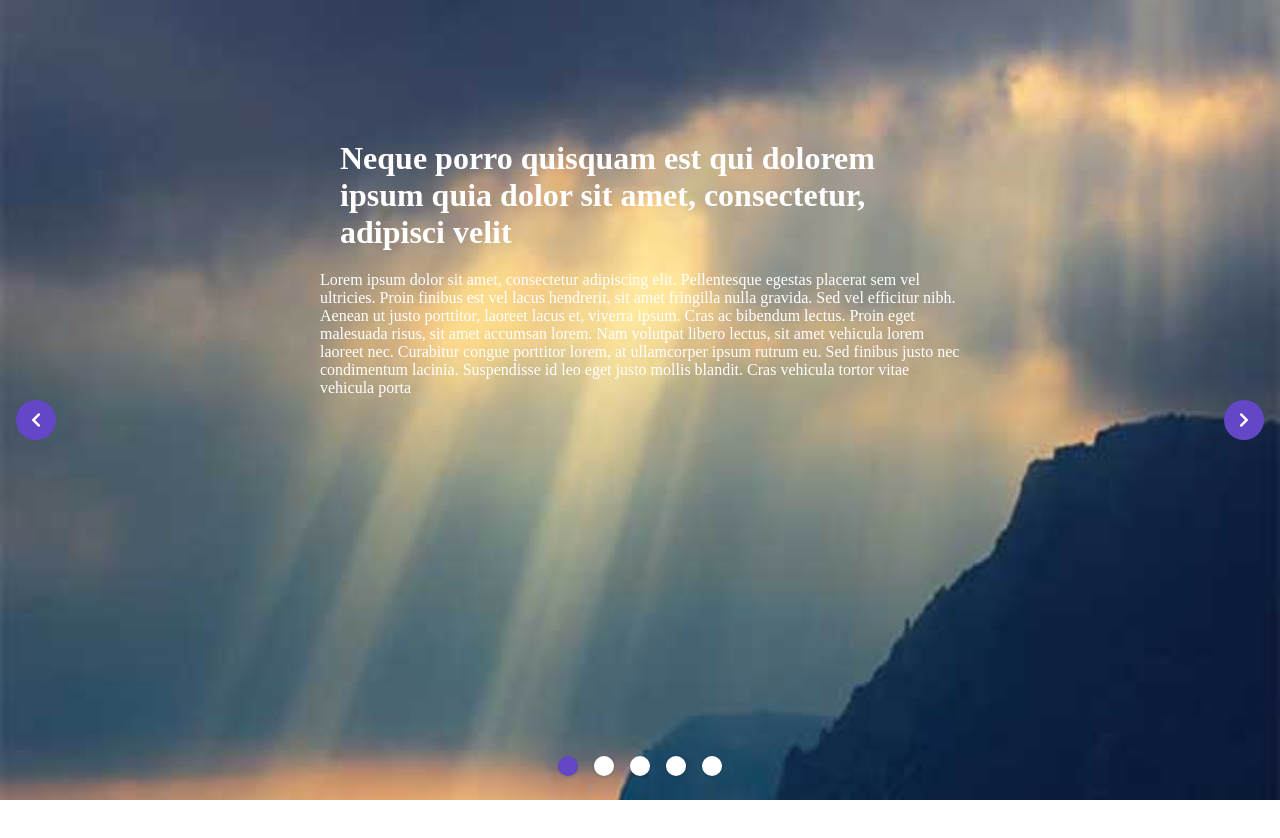
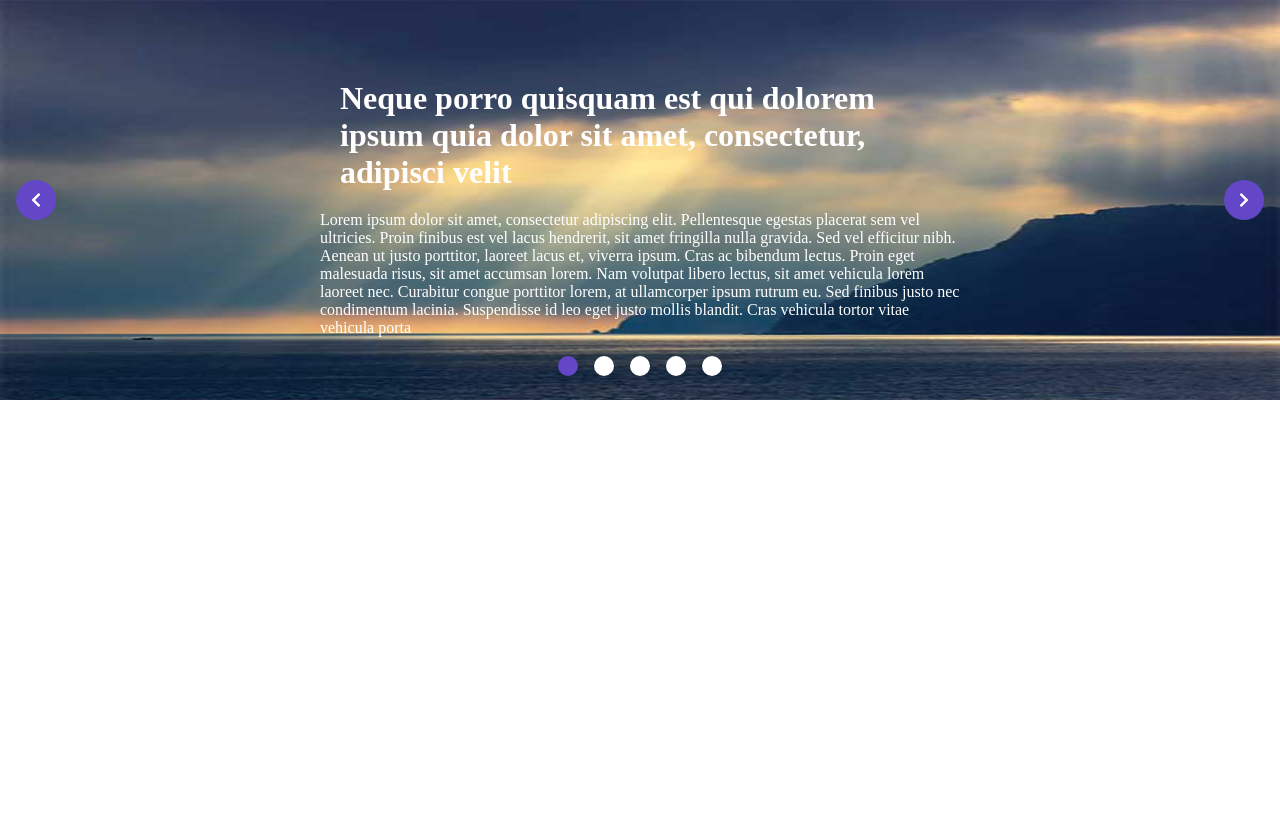
Before and after one commit to GustavoSaibro/slider, a Vue app: page / in a window 1280 px wide. After the commit the page ends 800 px from the top, so only its background shows below. Built offline with nearby package versions, Linux system fonts and the light colour scheme.

Commit message:
Slider working properly now

```diff
--- a/src/components/SlideData.vue
+++ b/src/components/SlideData.vue
@@ -22,11 +22,12 @@ export default {
 }
 </script>
 
-<style lang="scss" scoped>
+<style lang="scss" >
 .slides {
   position: relative;
-  max-height: 100vh;
-  height: 100vh;
+  max-height: 50vh;
+  height: 50vh;
+  overflow: hidden;
 
   .slide-info {
     position: absolute;
@@ -38,12 +39,14 @@ export default {
 
     .news-info {
       // object-fit: cover;
+
       position: absolute;
       color: #fff;
       height: 50%;
       width: 50%;
       top: 15%;
       left: 25%;
+      z-index: 1;
 
       h1 {
         font-size: 2em;
@@ -52,16 +55,20 @@ export default {
         padding: 20px;
       }
       p {
-        position: relative;
+        // position: absolute;
         max-height: 100%;
         max-width: 100%;
       }
     }
 
     img {
+      position: absolute;
       min-width: 100%;
+      min-height: 100%;
       height: 100%;
-      object-fit: cover;
+      width: 100%;
+
+      object-fit: fill;
     }
   }
 }
```
